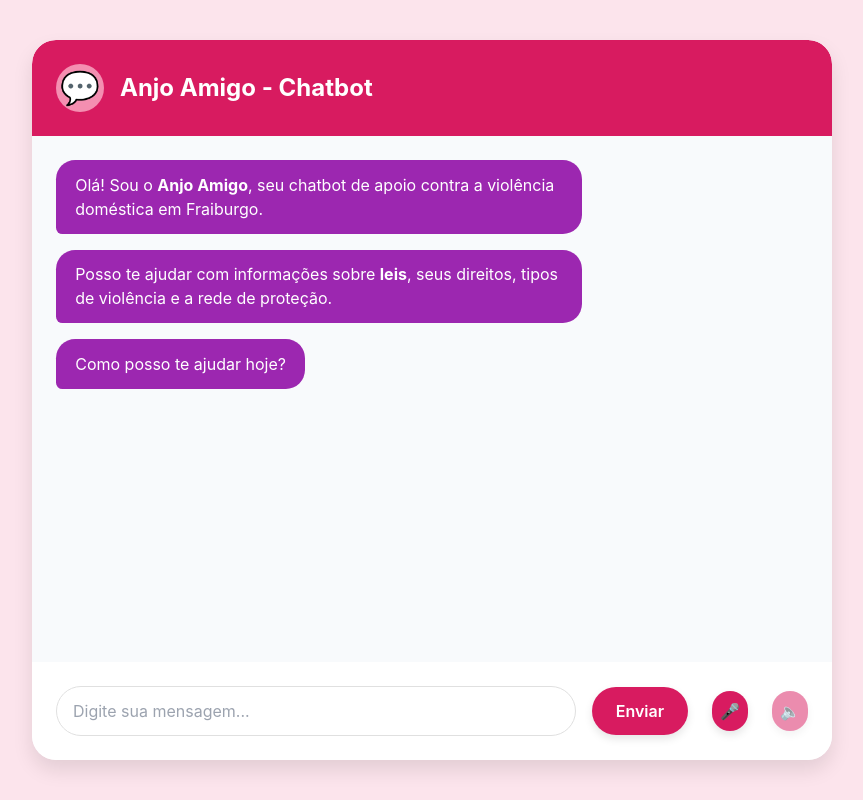
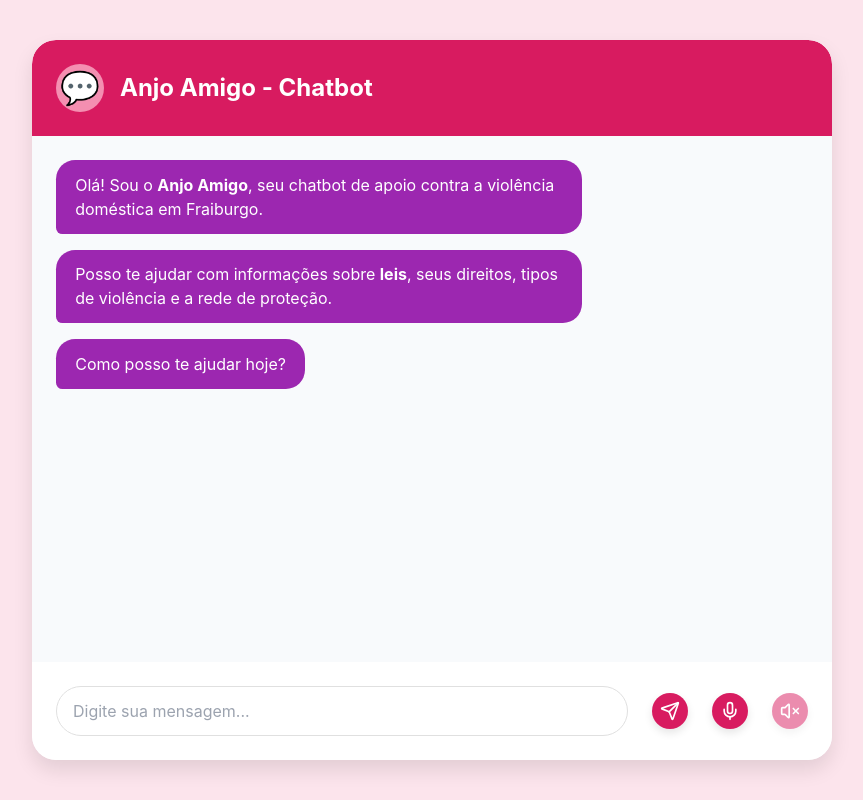
Before and after one commit to theezequiel42/anjo-amigo-frontend, a React (Vite) app: page / in a window 1280 px wide. Shown: the whole page, without its empty margins (208-1071 px from the left). Built offline with nearby package versions, Linux system fonts and the light colour scheme.

Commit message:
feat: adiciona ícones do lucide-react e atualiza o componente ChatInput

```diff
--- a/package.json
+++ b/package.json
@@ -8,6 +8,7 @@
     "preview": "vite preview"
   },
   "dependencies": {
+    "lucide-react": "^0.525.0",
     "react": "^18.2.0",
     "react-dom": "^18.2.0"
   },
--- a/src/components/ChatInput.jsx
+++ b/src/components/ChatInput.jsx
@@ -1,4 +1,5 @@
 import { useEffect, useRef } from 'react';
+import { Mic, MicOff, Send, Volume2, VolumeX } from 'lucide-react';
 
 function ChatInput({ onSend, isVoiceMuted, setIsVoiceMuted }) {
   const inputRef = useRef(null);
@@ -58,7 +59,9 @@ function ChatInput({ onSend, isVoiceMuted, setIsVoiceMuted }) {
         autoComplete="off"
         required
       />
-      <button type="submit" className="send-button">Enviar</button>
+      <button type="submit" className="icon-btn" title="Enviar mensagem" aria-label="Enviar">
+        <Send size={20} />
+      </button>
 
       <button
         type="button"
@@ -67,7 +70,7 @@ function ChatInput({ onSend, isVoiceMuted, setIsVoiceMuted }) {
         title="Falar"
         aria-label="Ativar reconhecimento de voz"
       >
-        🎤
+        <Mic size={20} />
       </button>
 
       <button
@@ -78,7 +81,7 @@ function ChatInput({ onSend, isVoiceMuted, setIsVoiceMuted }) {
         aria-label="Ativar ou desativar leitura em voz alta"
         title="Ativar/Desativar voz"
       >
-        🔈
+        {isVoiceMuted ? <VolumeX size={20} /> : <Volume2 size={20} />}
       </button>
     </form>
   );
```
Also changed, not shown: 1 other file (tests, documents, lock files or other folders).
